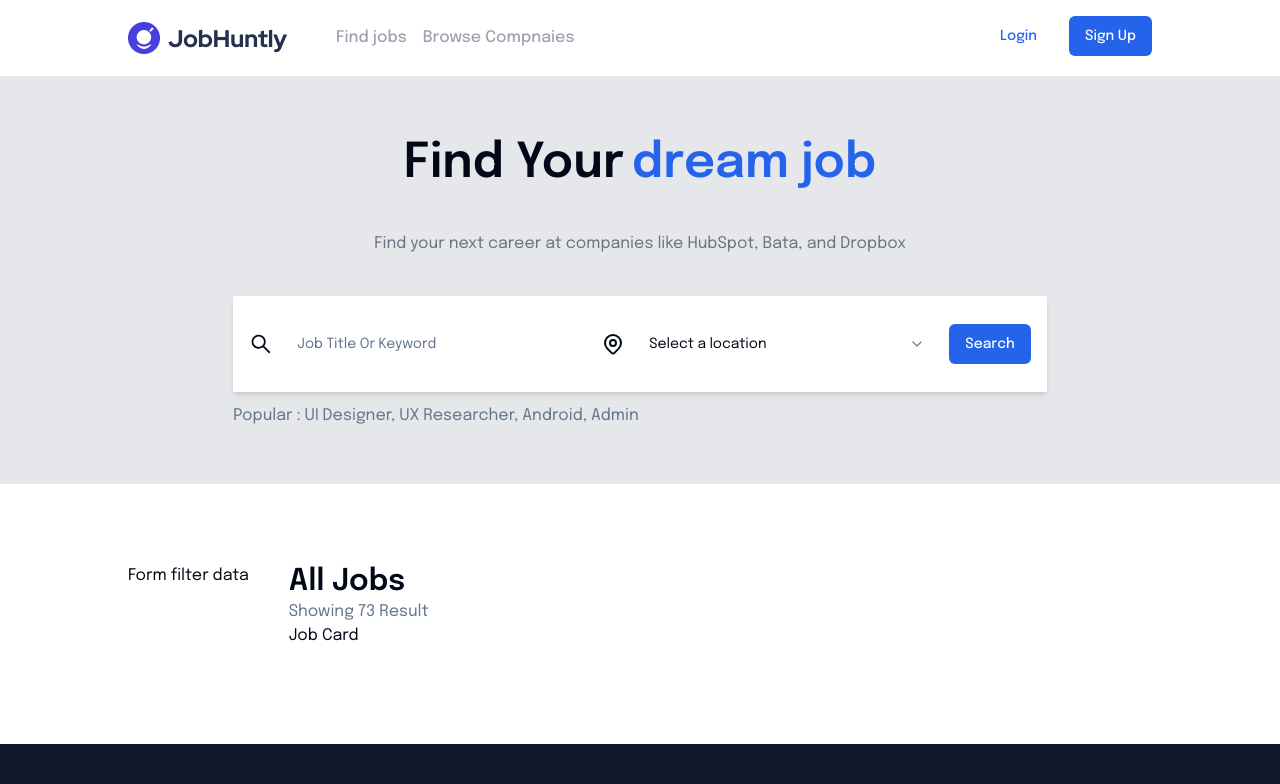
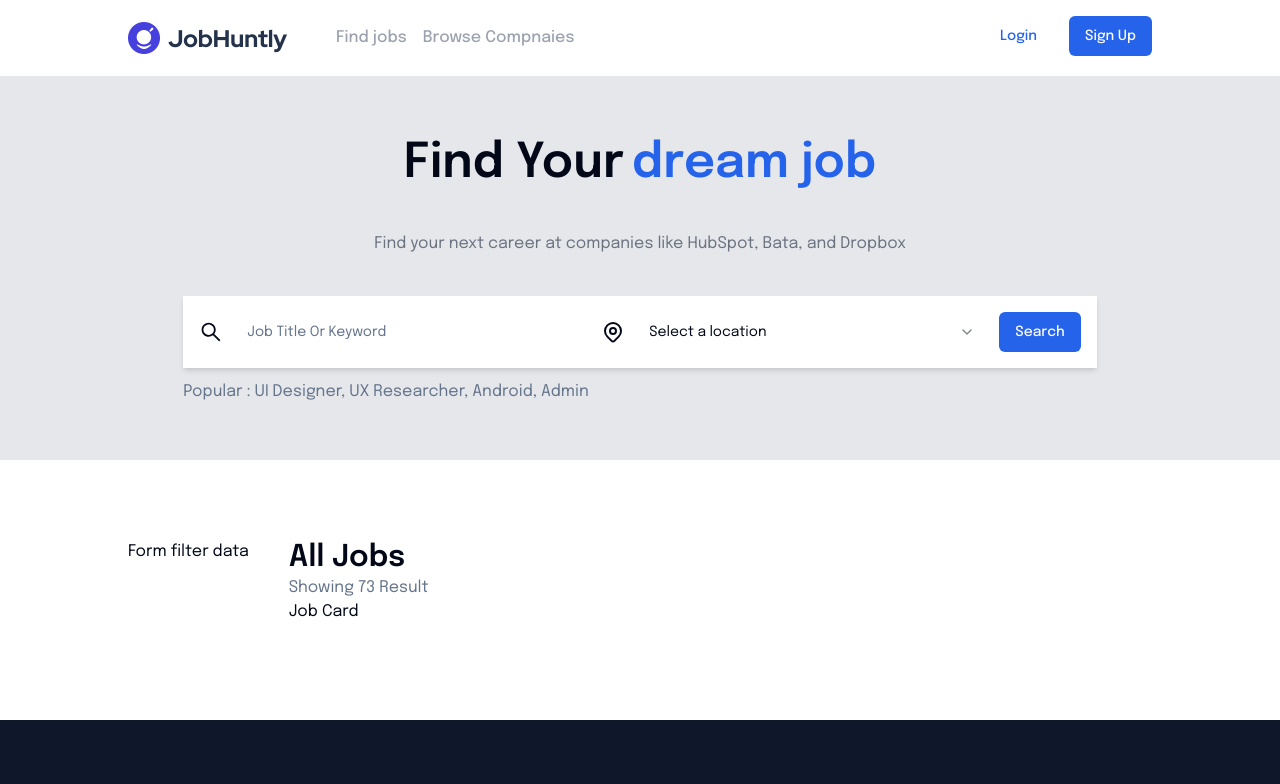
Before and after one commit to yoedi/job-portal-lp, a Next.js app: page /find-jobs in a window 1280 px wide. Shown: the top 784 px of the page. Built offline with nearby package versions, Linux system fonts and the light colour scheme.

Commit message:
Fixing css form search dynamic

```diff
--- a/src/components/organism/FormSearchDynamic/index.tsx
+++ b/src/components/organism/FormSearchDynamic/index.tsx
@@ -20,14 +20,14 @@ const FormSearchDynamic: FC<FormSearchDynamicProps> = ({}) => {
         <div className="inline-flex gap-3 items-center">
           <AiOutlineSearch className="w-6 h-6" />
           <Input
-            className="py-8 w-[300px] border-none"
+            className="py-5 w-[350px] border-none"
             placeholder="Job Title Or Keyword"
           />
         </div>
         <div className="inline-flex gap-3 items-center">
           <HiOutlineLocationMarker className="w-6 h-6" />
           <Select>
-            <SelectTrigger className="w-[300px] border-none texty-gray-500 outline-none py-8">
+            <SelectTrigger className="w-[350px] border-none texty-gray-500 outline-none py-5">
               <SelectValue placeholder="Select a location" />
             </SelectTrigger>
             <SelectContent>
```
